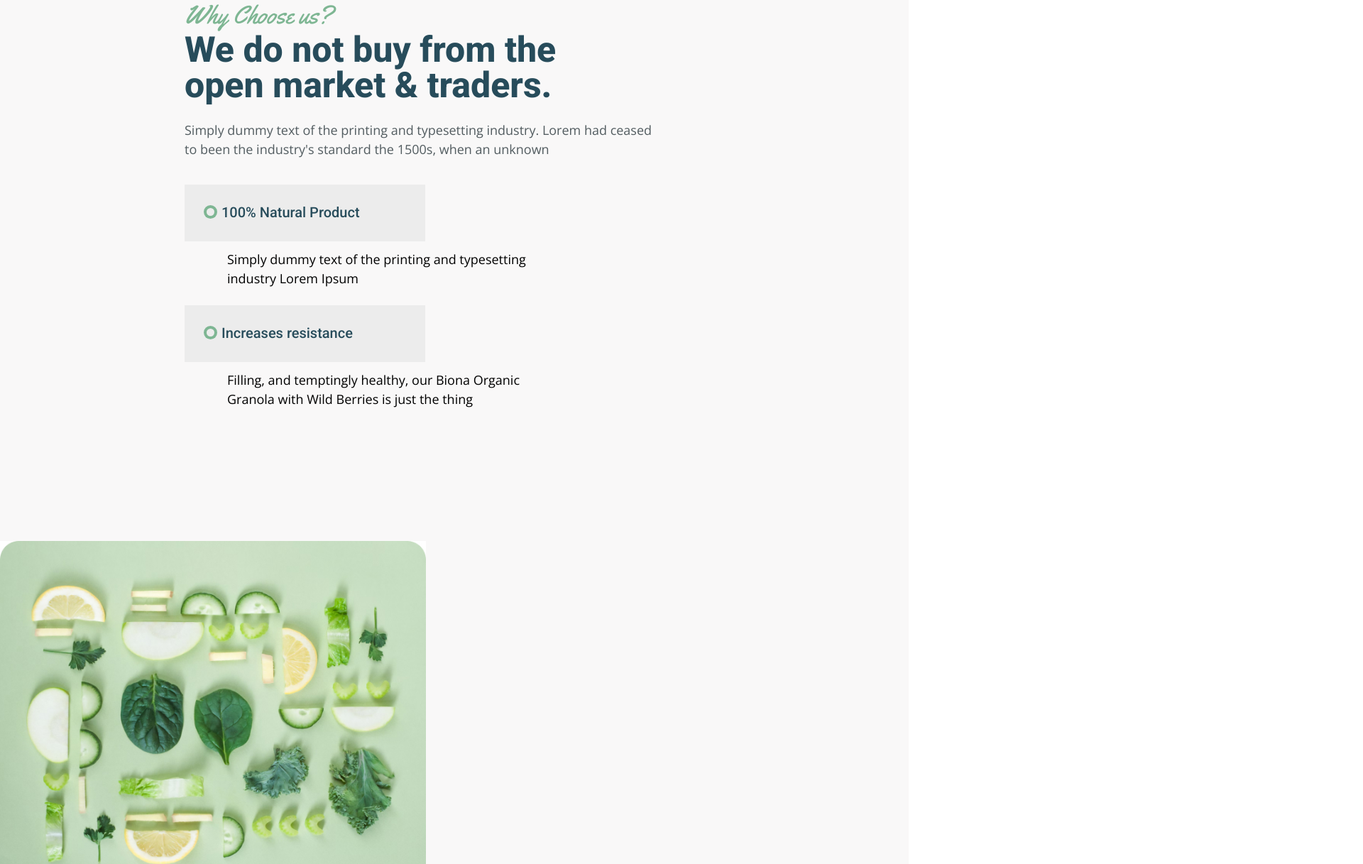
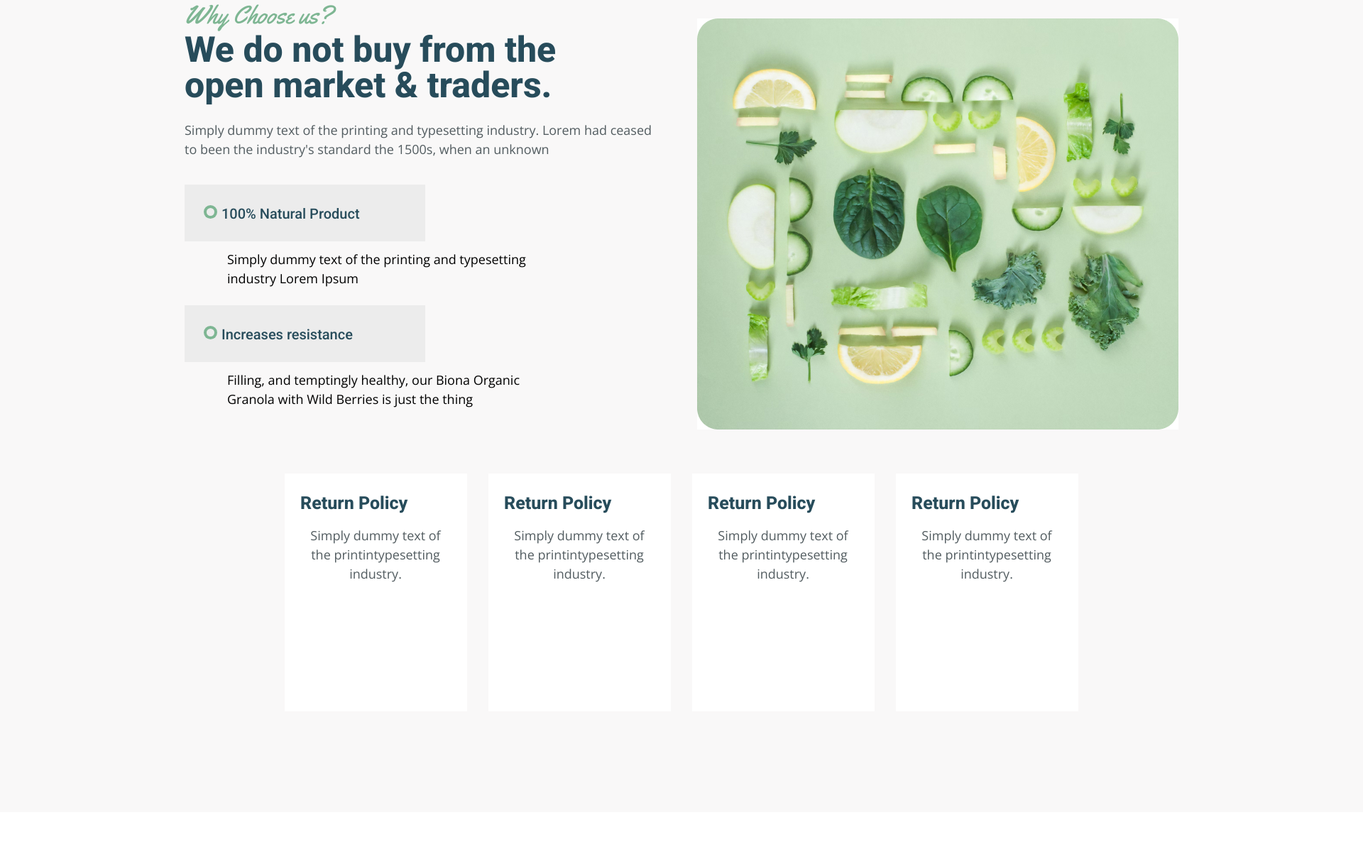
Before and after one commit to tikotiko19/davaleba-5, a plain HTML site: page index.html in a window 1280 px wide. Shown: the part 263-1480 px from the top of the page at 71% size, 1920 px wide, since content can reach past the window. After the commit the page ends 1407 px from the top, so only its background shows below. Drawn offline with nearby package versions, Linux system fonts and the light colour scheme.

Commit message:
New version

```diff
--- a/CSS/style.css
+++ b/CSS/style.css
@@ -37,24 +37,51 @@
 
 }
 
-.main-section-color {
+/* next */
+
+.major-section {
+   width: 1920px;
+   margin: 0 auto;
    background-color: #F9F8F8;
+
 }
 
+
+.main-section {
+    background-color: #F9F8F8;
+    max-width: 1400px;
+    margin-top: 72.28px;
+    margin-bottom: 91px;
+    margin: auto;
+
+
+
+}
+
+
+.content-left {
+    display: inline-block;
+    vertical-align: top;
+    width: 671px;
+    margin-top: 72.28px;
+    margin-left: auto;
+
+
+
+}
 
 
 
 .h1-choose-us {
     color: #7EB693;
-    width: 208px;
     font-size: 36px;
     font-family: "Yellowtail", cursive;
     font-weight: 400;
     font-style: normal;
     margin-bottom: 6px;
-    margin-left: 260px;
-    vertical-align: left;
-    margin-top: 72.28px;
+
+
+
 
 
 
@@ -67,18 +94,15 @@
     font-weight: 800;
     font-style: normal;
     font-size: 50px;
-    width: 524px;
-    margin-left: 260px;
-    vertical-align: left;
+    margin-right: 147px;
+    margin-bottom: 25px;
+
+
 
 }
 
 .text-choose-us {
     color: #525C60;
-    width: 671px;
-    margin-top: 25px;
-    margin-left: 260px;
-    vertical-align: left;
     font-size: 18px;
     font-family: "Open Sans", sans-serif;
     font-weight: 400;
@@ -86,30 +110,28 @@
     margin-bottom: 36px;
     line-height: 1.5;
 
+
 }
 
 
 
 .product-feature {
-    display: inline-block;
     background-color: #ECECEC;
-    margin-left: 260px;
-    width: 339px;
     padding: 29px 91px 29px 27px;
     margin-bottom: 12px;
+    width: 339px;
+
+
 
 
 }
 
 .icon-circle {
-    display: inline-block;
     margin-right: 2px;
 
 }
 
 .feature-text {
-   display: inline-block;
-    vertical-align: top;
     color: #274C5B;
     font-size: 20px;
     font-family: "Roboto", sans-serif;
@@ -117,12 +139,13 @@
     font-style: normal;
 
 
+
+
 }
 
 .mid-text-section {
-    margin-left: 260px;
-    width: 504px;
     margin-bottom: 24px;
+
 
 }
 
@@ -134,18 +157,20 @@
     font-weight: 400;
     font-style: normal;
     line-height: 1.5;
+    padding-right: 167px;
+
+
 
 }
 
 
 .feature-text2 {
-    display: inline-block;
-    vertical-align: top;
     color: #274C5B;
     font-size: 20px;
     font-family: "Roboto", sans-serif;
   font-weight: 500;
   font-style: normal;
+
 }
 
 .mid-text2 {
@@ -156,53 +181,34 @@
     font-style: normal;
     line-height: 1.5;
     margin-bottom: 91px;
+    padding-right: 167px;
+
 
 }
 
 .mid-image-div {
     display: inline-block;
+    width: 678px;
+    vertical-align: top;
+    margin-top: 94.78px;
     margin-left: 51px;
 
 
 }
 
-.mid-image {
-    /* display: inline-block; */
-    width: 600px;
-    padding-top: 94.78px;
-}
 
-.content-left {
-    display: inline-block;
-    vertical-align: top;
 
-}
 
-.content-right {
-    display: inline-block;
-    vertical-align: top;
-
-}
 
 /* LASTLY */
 
 
 
-
-.footer-section {
-    background-color: #F9F8F8;
-    width: 100%;
-    /* text-align: left;     */
-
-}
-
 .policy-section {
     width: 1118px;
-   margin: auto;
-    /* display: inline-block; */
-    /* text-align: left; */
-    font-size: 0;
-    margin-left: 401px;
+   margin: 0 auto;
+   background-color: #F9F8F8;
+
 }
 
 
@@ -213,8 +219,6 @@
    margin-bottom: 142px;
    margin-right: 30px;
    font-size: 18px;
-   vertical-align: top;
-   text-align: left;
    background-color: #FFFFFF;
 
 }
@@ -231,13 +235,10 @@
     font-family: "Roboto", sans-serif;
     font-weight: 800;
     font-style: normal;
-      display: block;
+    margin-bottom: 20px;
+    padding-right: 83px;
     padding-left: 22px;
     padding-top: 29px;
-
-
-
-
 }
 
 .return-policy-text {
@@ -245,14 +246,9 @@ font-family: "Open Sans", sans-serif;
   font-weight: 400;
   font-style: normal;
   font-size: 18px;
-  width: 184px;
   text-align: center;
-  margin: 20px auto 0 auto;
+  padding: 0px 37px 142px 36px;;
   line-height: 1.5;
-  display: block;
   color: #525C60;
-  margin-right: 36px;
-
-
 
 }
--- a/index.html
+++ b/index.html
@@ -42,11 +42,9 @@
 
     </header>
 
-<main>
+<main class="major-section">
 
-    <section class="main-section-color">
-
-
+    <section class="main-section">
 
         <div class="content-left">
         <div>
@@ -57,8 +55,7 @@
 
             </div>
 
-
-    <div class="product-feature">
+            <div class="product-feature">
         <img class="icon-circle" src="./CSS/IMAGES/Icon.svg">
         <span class="feature-text">100% Natural Product</span>
 
@@ -69,36 +66,21 @@
 
     </div>
 
-
-      <div class="product-feature">
+    <div class="product-feature">
         <img class="icon-circle" src="./CSS/IMAGES/Icon.svg">
         <span class="feature-text2">Increases resistance</span>
 
     </div>
 
+    <div class="mid-text-section">
+        <p class="mid-text2">Filling, and temptingly healthy, our Biona Organic Granola with Wild Berries is just the thing</p>
+    </div> </div><!----><div class="mid-image-div">
+        <img src="./CSS/IMAGES/Image.jpg" alt="image">
+    </div>
+</div>
 
-       <div class="mid-text-section">
-        <p class="mid-text2">Filling, and temptingly healthy, our Biona Organic Granola with Wild Berries is just the thing</p>
+</section>
 
-    </div>
-
-    </div>
-
-     <div class="content-right">
-    <div mid-image-div>
-        <img class="mid-image" src="./CSS/IMAGES/Image.jpg">
-
-    </div>
-    </div>
-    </section>
-</main>
-
-</body>
-
-
-<footer>
-
-<section class="footer-section">
 
 <section class="policy-section">
     <div class="policy-box">
@@ -117,13 +99,17 @@
         <h3 class="return-policy">Return Policy</h3>
         <p class="return-policy-text">Simply dummy text of the printintypesetting industry.</p>
     </div>
-</section>
-
-</section>
 
 
 
 
 
-</footer>
+</section>
+</main>
+
+</body>
+
+
+
+
 </html>
```
Lines whose indentation alone changed are shown as unchanged.
